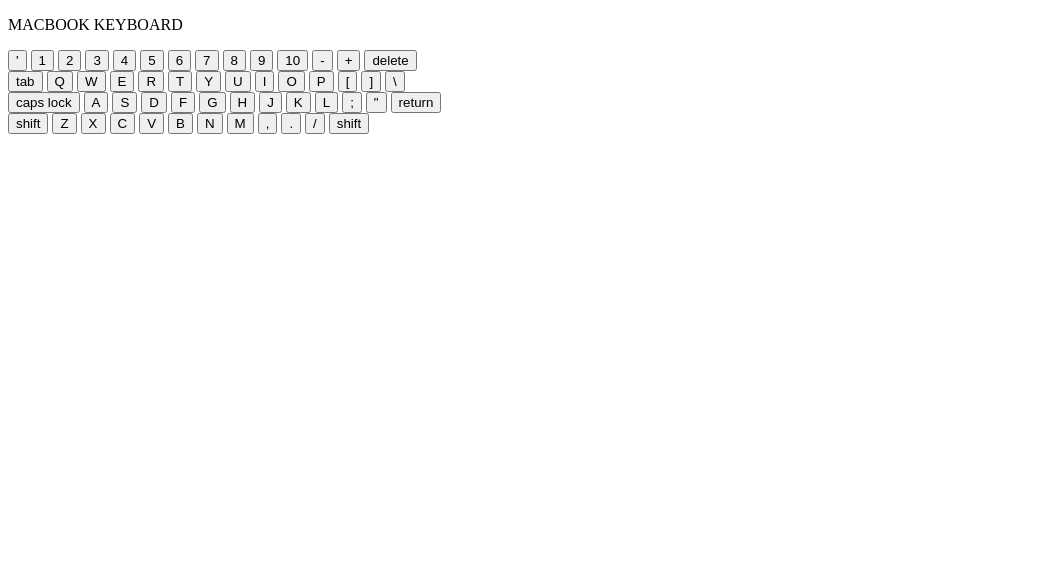
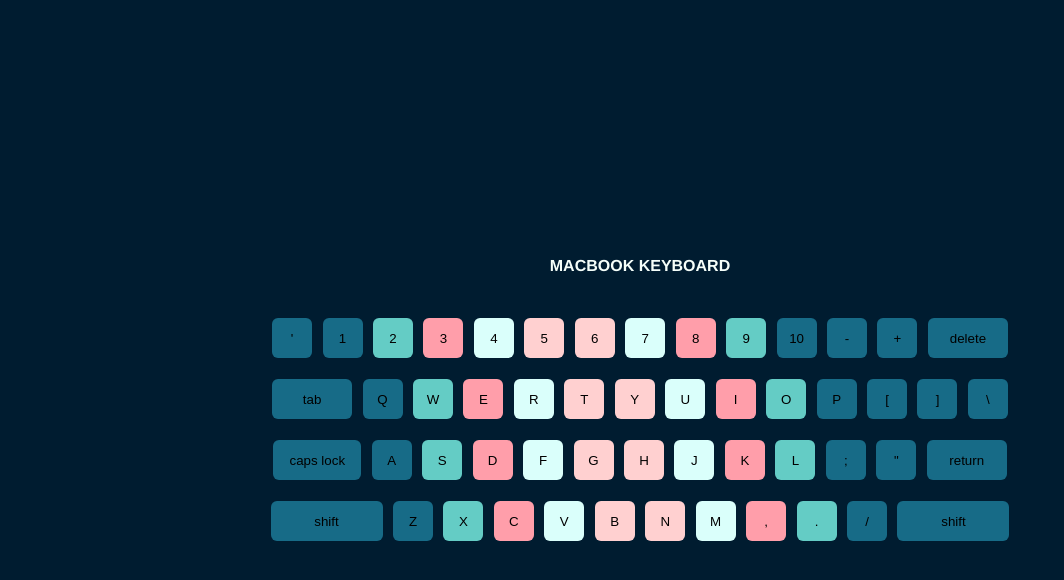
Before and after one commit to Mojtaba-Zandavi/keyboard, a plain HTML site: page index.html in a window 1280 px wide. Shown: the whole page, without its empty margins (0-1064 px from the left). Drawn offline with Linux system fonts and the light colour scheme.

Commit message:
add style

```diff
--- a/index.html
+++ b/index.html
@@ -3,83 +3,85 @@
 <head>
     <meta charset="UTF-8">
     <meta name="viewport" content="width=device-width, initial-scale=1.0">
-    <title>Document</title>
+    <title>keyboard</title>
+    <link rel="stylesheet" href="./style.css">
 </head>
 <body>
-    <p>
+    <p draggable="true">
         MACBOOK KEYBOARD
+
     </p>
     <form>
 
-        <button>'</button>
-        <button>1</button>
-        <button>2</button>
-        <button>3</button>
-        <button>4</button>
-        <button>5</button>
-        <button>6</button>
-        <button>7</button>
-        <button>8</button>
-        <button>9</button>
-        <button>10</button>
-        <button>-</button>
-        <button>+</button>
-        <button>delete</button>
+        <button class="Pinky_class_buttons">'</button>
+        <button class="Pinky_class_buttons">1</button>
+        <button class="Ring_class_buttons">2</button>
+        <button class="Middle_class_buttons">3</button>
+        <button class="Pointer_class_buttons1">4</button>
+        <button class="pointer_class_buttons2">5</button>
+        <button class="pointer_class_buttons2">6</button>
+        <button class="Pointer_class_buttons1">7</button>
+        <button class="Middle_class_buttons">8</button>
+        <button class="Ring_class_buttons">9</button>
+        <button class="Pinky_class_buttons">10</button>
+        <button class="Pinky_class_buttons">-</button>
+        <button class="Pinky_class_buttons">+</button>
+        <button id="delete" class="Pinky_class_buttons">delete</button>
 
     </form>
 
     <form>
 
-        <button>tab</button>
-        <button>Q</button>
-        <button>W</button>
-        <button>E</button>
-        <button>R</button>
-        <button>T</button>
-        <button>Y</button>
-        <button>U</button>
-        <button>I</button>
-        <button>O</button>
-        <button>P</button>
-        <button>[</button>
-        <button>]</button>
-        <button>\</button>
+        <button id="tab" class="Pinky_class_buttons">tab</button>
+        <button class="Pinky_class_buttons">Q</button>
+        <button class="Ring_class_buttons">W</button>
+        <button class="Middle_class_buttons">E</button>
+        <button class="Pointer_class_buttons1">R</button>
+        <button class="pointer_class_buttons2">T</button>
+        <button class="pointer_class_buttons2">Y</button>
+        <button class="Pointer_class_buttons1">U</button>
+        <button class="Middle_class_buttons">I</button>
+        <button class="Ring_class_buttons">O</button>
+        <button class="Pinky_class_buttons">P</button>
+        <button class="Pinky_class_buttons">[</button>
+        <button class="Pinky_class_buttons">]</button>
+        <button class="Pinky_class_buttons">\</button>
 
 
     </form>
 
     <form>
 
-        <button>caps lock</button>
-        <button>A</button>
-        <button>S</button>
-        <button>D</button>
-        <button>F</button>
-        <button>G</button>
-        <button>H</button>
-        <button>J</button>
-        <button>K</button>
-        <button>L</button>
-        <button>;</button>
-        <button>"</button>
-        <button>return</button>
+        <button id="capslock" class="Pinky_class_buttons">caps lock</button>
+        <button class="Pinky_class_buttons">A</button>
+        <button class="Ring_class_buttons">S</button>
+        <button class="Middle_class_buttons">D</button>
+        <button class="Pointer_class_buttons1">F</button>
+        <button class="pointer_class_buttons2">G</button>
+        <button class="pointer_class_buttons2">H</button>
+        <button class="Pointer_class_buttons1">J</button>
+        <button class="Middle_class_buttons">K</button>
+        <button class="Ring_class_buttons">L</button>
+        <button class="Pinky_class_buttons">;</button>
+        <button class="Pinky_class_buttons">"</button>
+        <button id="return" class="Pinky_class_buttons">return</button>
 
     </form>
 
     <form>
 
-        <button>shift</button>
-        <button>Z</button>
-        <button>X</button>
-        <button>C</button>
-        <button>V</button>
-        <button>B</button>
-        <button>N</button>
-        <button>M</button>
-        <button>,</button>
-        <button>.</button>
-        <button>/</button>
-        <button>shift</button>
+        <button id="shift" class="Pinky_class_buttons">shift</button>
+        <button class="Pinky_class_buttons">Z</button>
+        <button class="Ring_class_buttons">X</button>
+        <button class="Middle_class_buttons">C</button>
+        <button class="Pointer_class_buttons1">V</button>
+        <button class="pointer_class_buttons2">B</button>
+        <button class="pointer_class_buttons2">N</button>
+        <button class="Pointer_class_buttons1">M</button>
+        <button class="Middle_class_buttons">,</button>
+        <button class="Ring_class_buttons">.</button>
+        <button class="Pinky_class_buttons">/</button>
+        <button id="shift" class="Pinky_class_buttons">shift</button>
 
     </form>
 
--- /dev/null
+++ b/style.css
@@ -0,0 +1,103 @@
+body{
+    margin: 0;
+    padding: 0;
+    background-color: #001C30;
+    height: 100vh;
+    /* width: 100vh; */
+    font-family: "Helvetica Neue", Helvetica, Arial, sans-serif;
+    font-weight: bold;
+    display: flex;
+    flex-direction: column;
+    justify-content: center;
+    align-items: center;
+    text-align: center;
+
+  }
+
+p{
+  color: rgb(245, 255, 250);
+  margin-bottom: 40px;
+  font-family: "Helvetica Neue", Helvetica, Arial, sans-serif;
+
+
+}
+
+button{
+  border-radius: 6px;
+  border: none;
+  width: 5vh;
+  height: 5vh;
+  text-align: center;
+  margin: 3px;
+  transition: .5s;
+}
+
+form{
+  width: 100vh;
+  /* height: 5%; */
+  margin-bottom: 15px;
+}
+
+
+
+.Pinky_class_buttons{
+
+  background-color: #176B87 ;
+
+}
+
+.Ring_class_buttons{
+
+  background-color: #64CCC5 ;
+
+}
+
+.Middle_class_buttons{
+
+  background-color: #FF9EAA ;
+
+}
+
+.Pointer_class_buttons1{
+
+  background-color: #DAFFFB ;
+
+}
+
+.pointer_class_buttons2{
+  background-color: #FFD0D0;
+}
+
+
+#delete {
+  width: 10%;
+
+}
+
+
+#tab {
+  width: 10vh;
+
+}
+
+
+#capslock {
+  width: 11vh;
+
+}
+
+
+#return {
+  width: 10vh;
+
+}
+
+
+#shift {
+  width: 14vh;
+
+}
+
+button:hover{
+  background-color: #001C30;
+}
```
